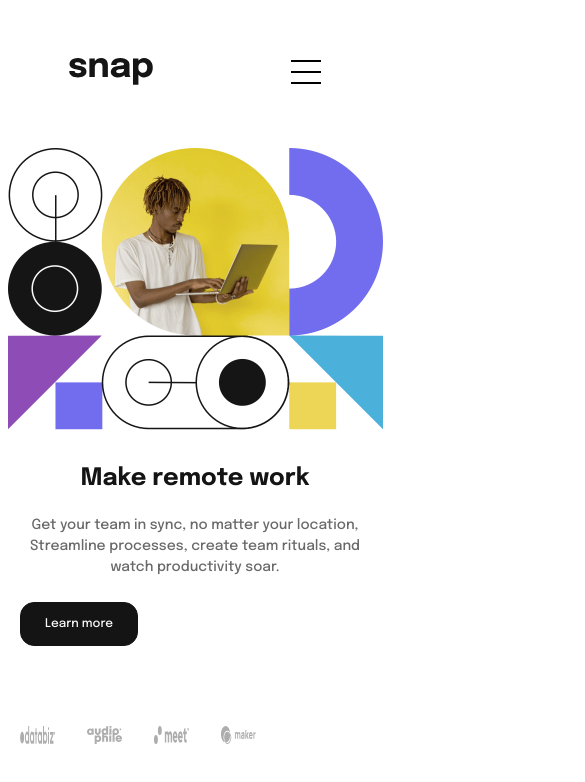
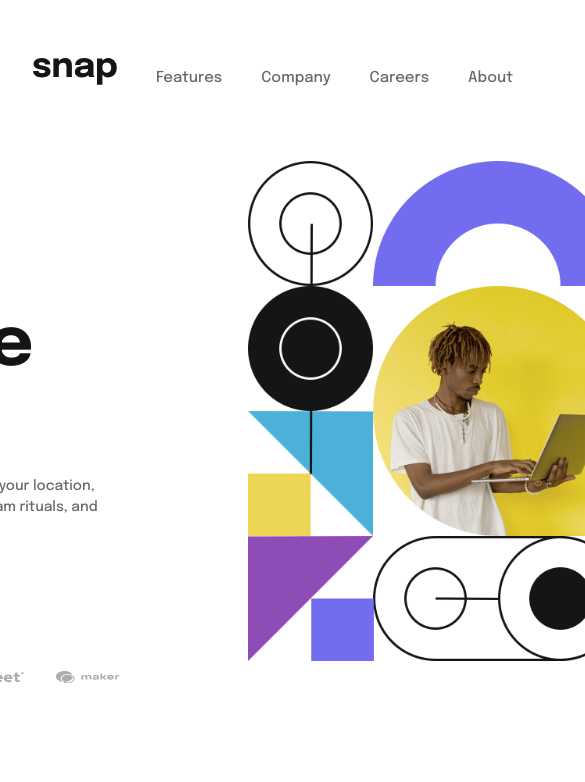
Before and after one commit to giftedpromise/Card, a plain HTML site: page index.html in a window 390 px wide. Shown: the top 782 px of the page, 585 px wide, since content can reach past the window. Drawn offline with Linux system fonts and the light colour scheme.

Commit message:
changed the styles of html

```diff
--- a/index.html
+++ b/index.html
@@ -76,15 +76,11 @@
             <img
               src="images/image-hero-desktop.png"
               alt="image-hero-desktop"
-              style="height: 400px"
+              style="height: 500px"
             />
           </div>
           <div class="mobile-image">
-            <img
-              src="images/image-hero-mobile.png"
-              alt="image-hero-mobile"
-              style="width: 375px"
-            />
+            <img src="images/image-hero-mobile.png" alt="image-hero-mobile" />
           </div>
         </div>
       </div>
--- a/style.css
+++ b/style.css
@@ -207,49 +207,49 @@ a:hover {
   transform: none;
 }
 
+.container {
+  display: flex;
+  justify-content: center;
+  align-items: center;
+  width: 100vw;
+  max-height: 100vh;
+}
+
 main {
   display: flex;
   flex-direction: row;
   align-items: center;
   justify-content: space-between;
-  padding: 0px 138px;
-}
-
-.desktop-image {
-  display: block;
-  width: 480px;
-  height: 90%;
-}
-
-.desktop-image img {
-  margin-top: 20px;
-  margin-left: -40px;
-  width: 100%;
+  margin-bottom: 4rem;
 }
 
 .mobile-image {
   display: none;
 }
 
-.container {
-  display: flex;
-  justify-content: center;
-  align-items: center;
+.desktop-image {
+  margin-left: 8rem;
+  width: 100%;
+}
+
+.content {
+  margin-top: 10rem;
 }
 
 .sub-content h1 {
-  font-size: 45px;
+  font-size: 70px;
   font-weight: 900;
   color: var(--almost-black);
   font-family: "Epilogue", sans-serif;
-  margin: 2rem 0 1.5rem 0;
+  margin: -4rem 0 1.5rem 0;
 }
 
 .sub-content p {
   color: var(--medium-gray);
   line-height: 1.5;
   margin-bottom: 1.5rem;
-  font-size: 16px;
+  font-size: 14px;
+  font-family: "Epilogue", sans-serif;
 }
 
 .sub-content .learn-more {
@@ -276,83 +276,11 @@ main {
 
 .content-icon {
   display: flex;
-  margin: 48px 0 0 0;
+  margin: 2rem 0 0 0;
   gap: 2rem;
 }
 
 .content-icon img {
-  width: 10%;
+  width: 64px;
+  height: 12px;
 }
-
-@media screen and (max-width: 1200px) {
-  #desktop-nav {
-    display: none;
-  }
-  #hamburger-nav {
-    display: flex;
-  }
-}
-
-@media only screen and (max-width: 768px) {
-  body {
-    min-height: 100vh;
-  }
-
-  .container {
-    flex-direction: column-reverse;
-    width: 100%;
-  }
-
-  .content {
-    gap: 2rem;
-  }
-
-  .nav-links {
-    flex-direction: column;
-    gap: 0.5rem;
-    text-align: center;
-  }
-
-  main {
-    padding: 20px;
-    margin-top: -5px;
-  }
-
-  .sub-content h1 {
-    font-size: 1.5rem;
-    padding: 30x;
-    display: flex;
-    justify-content: center;
-  }
-
-  .sub-content h1 br {
-    display: none;
-  }
-
-  .sub-content p {
-    display: flex;
-    justify-content: center;
-    padding: 30x;
-    font-size: 14px;
-    text-align: center;
-  }
-
-  .sub-content p br {
-    display: none;
-  }
-
-  .desktop-image {
-    display: none;
-  }
-
-  .mobile-image {
-    display: block;
-    width: 100%;
-  }
-
-  .mobile-image img {
-    width: 375px;
-
-    margin-top: -10px;
-  }
-}
```
